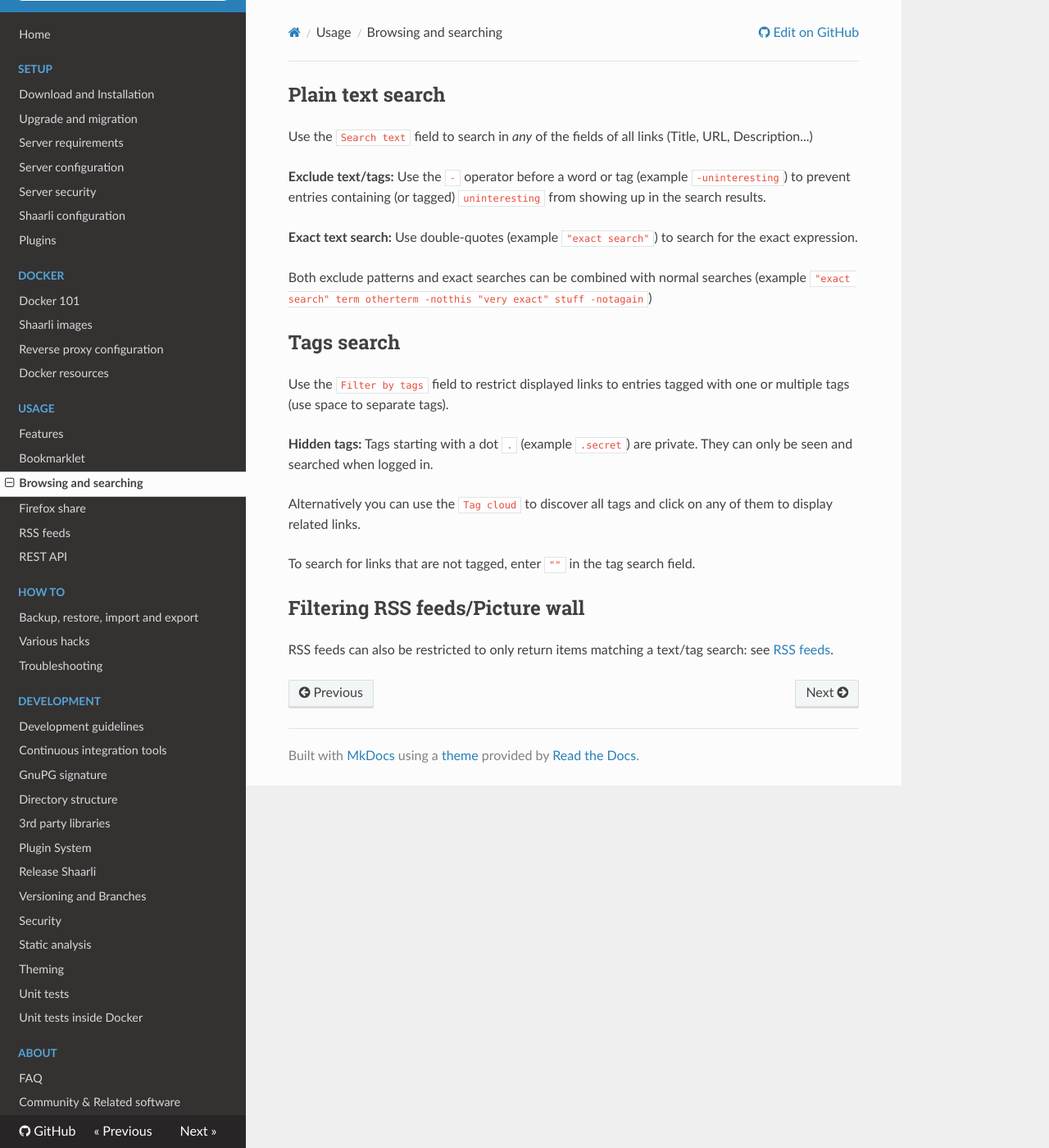
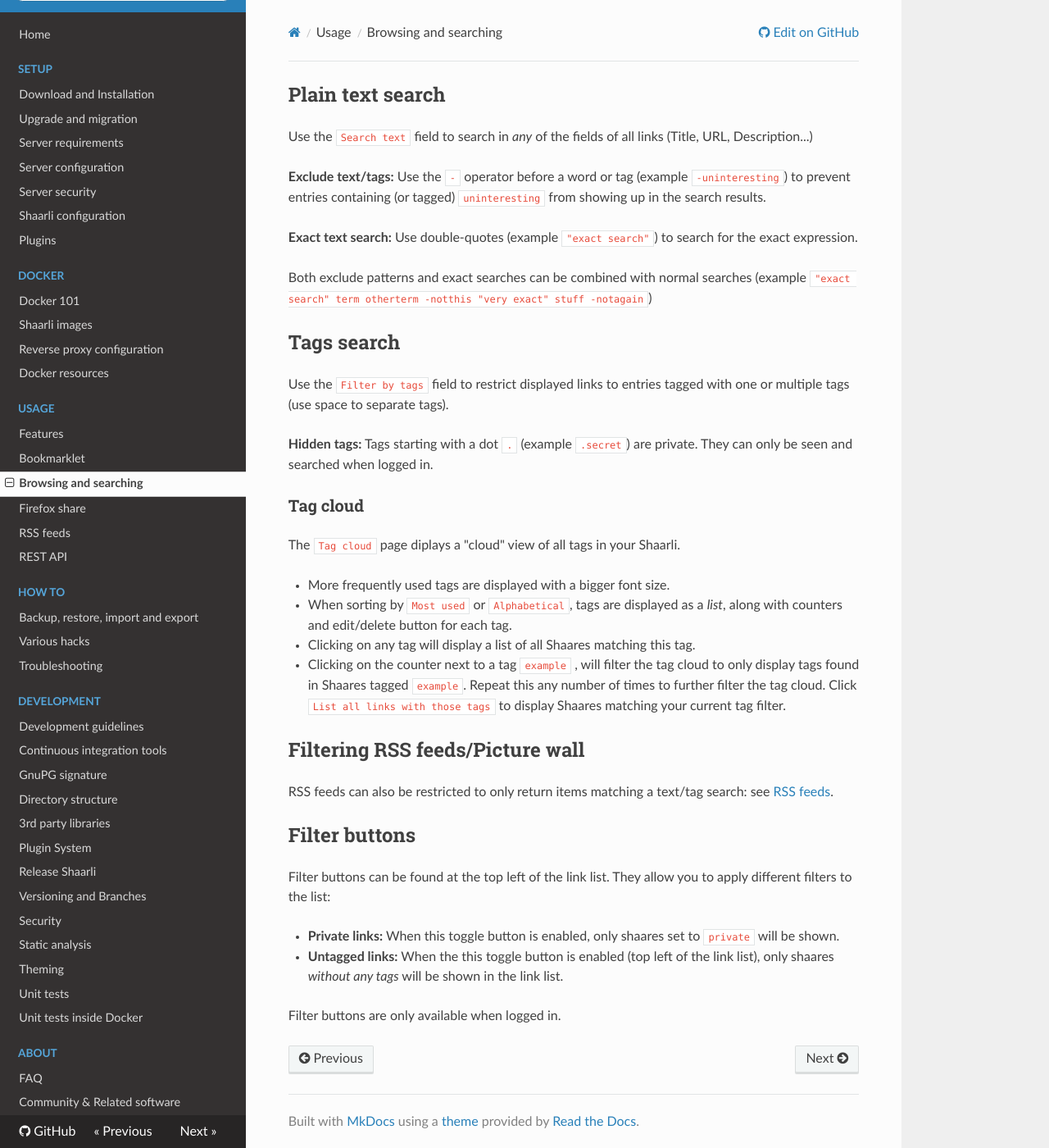
Before and after one commit to sebsauvage/Shaarli, an MkDocs documentation site: the page built from doc/md/Browsing-and-searching.md, in a window 1280 px wide and 1400 px high. Shown: the whole window at 82% size. Built offline with MkDocs 1.6.1, drawn with Linux system fonts in a browser that asks for light colours; nearby versions of some CDN libraries; old or Windows-style settings are respelled for this version of MkDocs.

Commit message:
documentation: update tag cloud/filtering doc
Ref. https://github.com/shaarli/Shaarli/issues/959

```diff
--- a/doc/md/Browsing-and-searching.md
+++ b/doc/md/Browsing-and-searching.md
@@ -14,10 +14,24 @@ Use the `Filter by tags` field to restrict displayed links to entries tagged wit
 
 **Hidden tags:** Tags starting with a dot `.` (example `.secret`) are private. They can only be seen and searched when logged in.
 
-Alternatively you can use the `Tag cloud` to discover all tags and click on any of them to display related links.
+### Tag cloud
 
-To search for links that are not tagged, enter `""` in the tag search field.
+The `Tag cloud` page diplays a "cloud" view of all tags in your Shaarli.
+
+ * More frequently used tags are displayed with a bigger font size.
+ * When sorting by `Most used` or `Alphabetical`, tags are displayed as a _list_, along with counters and edit/delete button for each tag.
+ * Clicking on any tag will display a list of all Shaares matching this tag.
+ * Clicking on the counter next to a tag `example` , will filter the tag cloud to only display tags found in Shaares tagged `example`. Repeat this any number of times to further filter the tag cloud. Click `List all links with those tags` to display Shaares matching your current tag filter.
 
 ## Filtering RSS feeds/Picture wall
 
 RSS feeds can also be restricted to only return items matching a text/tag search: see [RSS feeds](RSS feeds).
+
+## Filter buttons
+
+Filter buttons can be found at the top left of the link list. They allow you to apply different filters to the list:
+
+ * **Private links:** When this toggle button is enabled, only shaares set to `private` will be shown.
+ * **Untagged links:** When the this toggle button is enabled (top left of the link list), only shaares _without any tags_ will be shown in the link list.
+
+Filter buttons are only available when logged in.
```
